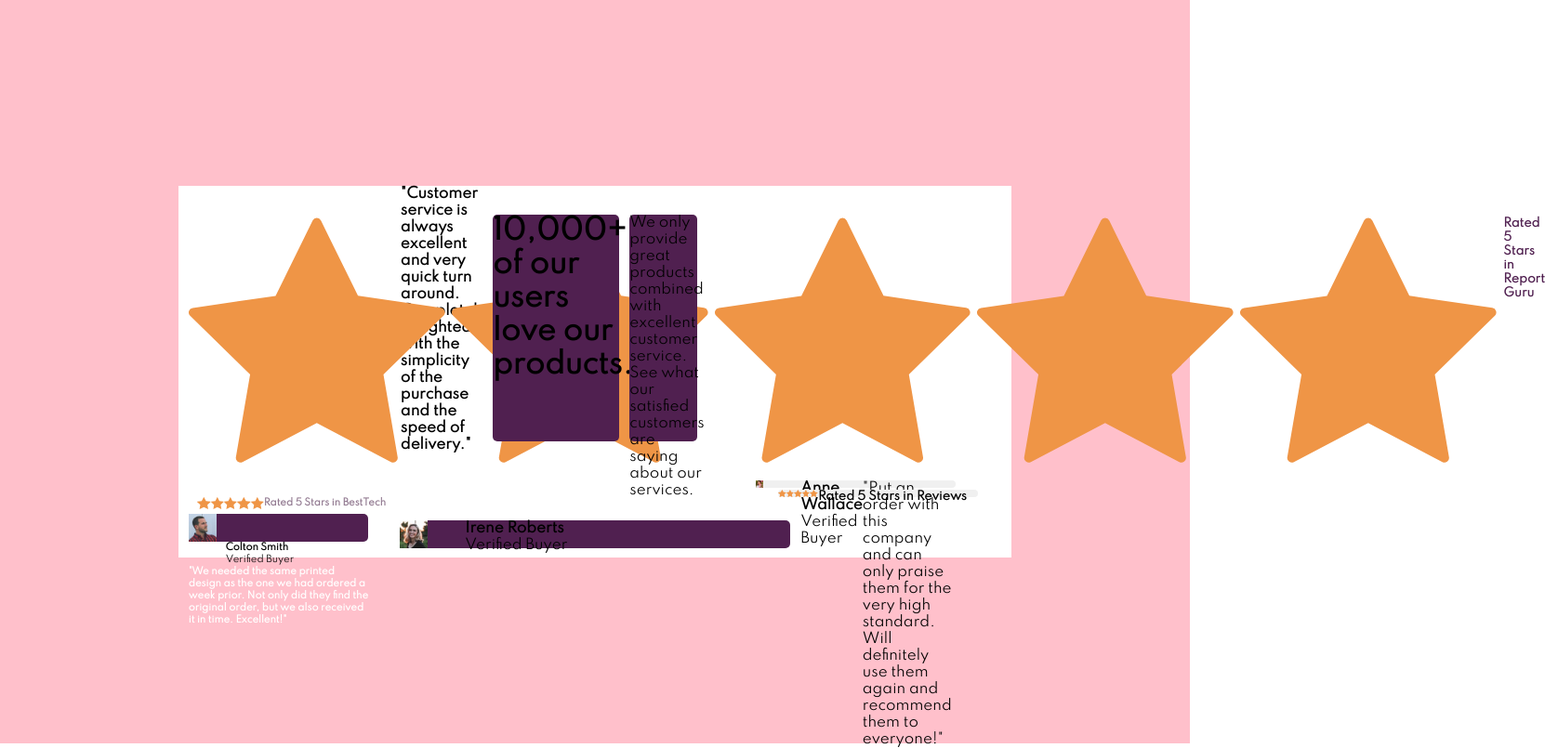
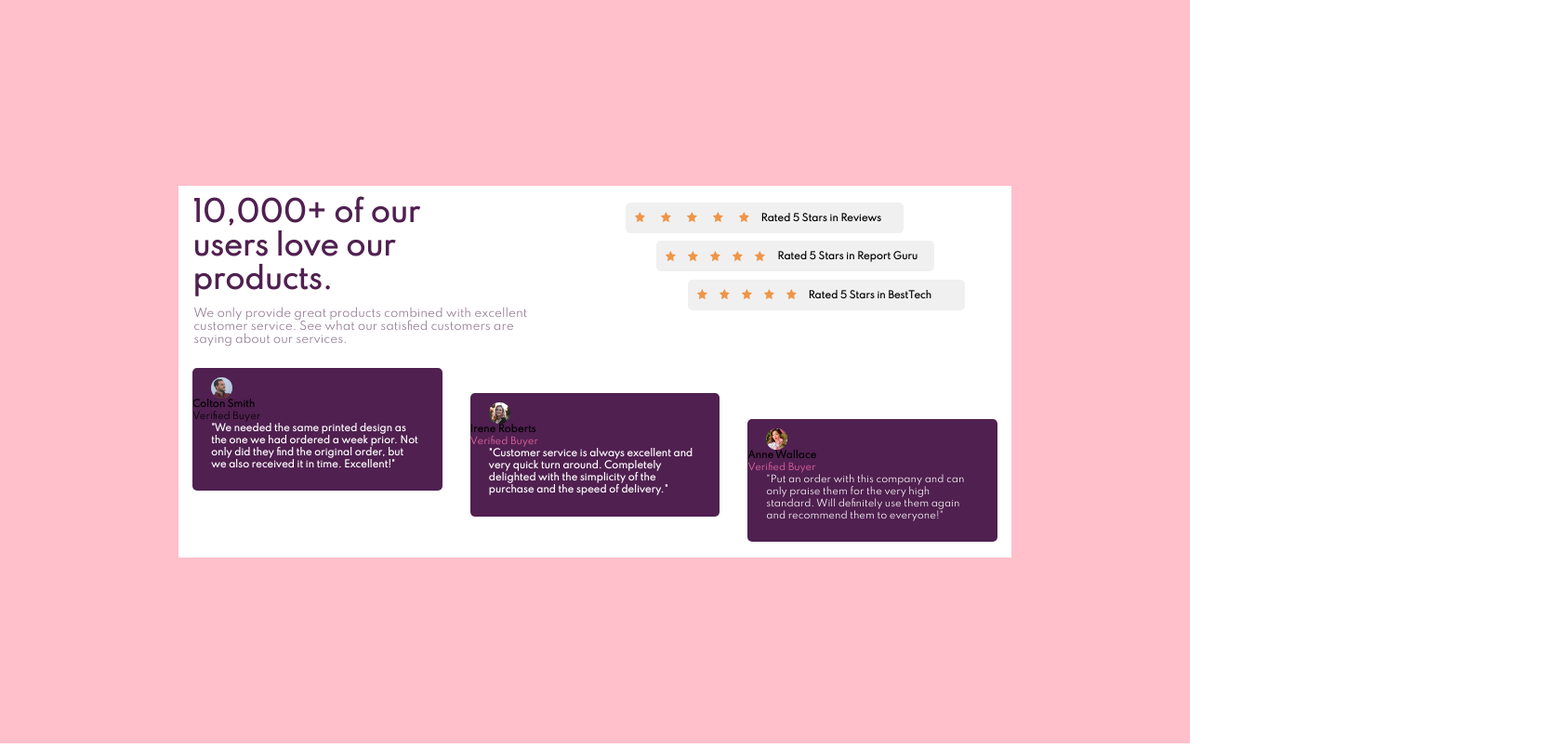
Before and after one commit to ManuDev01/Social-Proof-Section-Master, a plain HTML site: page index.html in a window 1280 px wide. Shown: the whole page at 93% size, 1662 px wide, since content can reach past the window. Drawn offline with Linux system fonts and the light colour scheme.

Commit message:
Remove innecesary code, positioning some thinks

```diff
--- a/index.html
+++ b/index.html
@@ -33,48 +33,51 @@
       <div class="grid-container">
         <!--Feedbacks-->
           <div class="square">
-            <img src="images/image-colton.jpg" alt="" width="30px">
+            <img class="feedbackimage" src="images/image-colton.jpg" alt="Colton">
             <p class="feedbackname"><strong>Colton Smith</strong><br> Verified Buyer</p>
-            <p class="feedback1"><strong>"We needed the same printed design as the one we had ordered a week prior.
-              Not only did they find the original order, but we also received it in time.
+            <p class="feedback1"><strong>"We needed the same printed design as<br> the one we had ordered a week prior.
+              Not<br> only did they find the original order, but<br> we also received it in time.
               Excellent!"</strong></p>
           </div>
           <div class="square">
-            <img src="images/image-irene.jpg" alt="" width="30px">
-            <p class="feedbackname"><strong>Irene Roberts</strong><br> Verified Buyer</div></p>
-            <p class="feedback1"><strong>"Customer service is always excellent and very quick turn around. Completely
-              delighted with the simplicity of the purchase and the speed of delivery."</strong></p>
+              <img class="feedbackimage" src="images/image-irene.jpg" alt="Irene">
+              <p class="feedbackname"><strong>Irene Roberts</strong><br><span>Verified Buyer</span></p>
+            <p class="feedback1"><strong>"Customer service is always excellent and<br> very quick turn around. Completely<br>
+              delighted with the simplicity of the<br> purchase and the speed of delivery."</strong></p>
+            </div>
           <div class="square">
-            <img src="images/image-anne.jpg" alt="" width="30px">
-            <p class="feedbackname"><strong>Anne Wallace</strong><br> Verified Buyer</p>
-            <p class="feecback1">"Put an order with this company and can only praise them for the very high
-              standard. Will definitely use them again and recommend them to everyone!"</p>
+            <img class="feedbackimage" src="images/image-anne.jpg" alt="Anne">
+            <p class="feedbackname"><strong>Anne Wallace</strong><br><span>Verified Buyer</span> </p>
+            <p class="feedback1">"Put an order with this company and can<br> only praise them for the very high<br>
+              standard. Will definitely use them again<br> and recommend them to everyone!"</p>
           </div>
         <!--Feedbacks-->
         <!--Stars-->
           <div class="square">
-            <img src="images/icon-star.svg" alt="">
-            <img src="images/icon-star.svg" alt="">
-            <img src="images/icon-star.svg" alt="">
-            <img src="images/icon-star.svg" alt="">
-            <img src="images/icon-star.svg" alt="">
-            <h5> Rated 5 Stars in Reviews</h5>
+            <div>
+              <img class="starsicon"src="images/icon-star.svg" alt="S" >
+              <img class="starsicon"src="images/icon-star.svg" alt="T">
+              <img class="starsicon"src="images/icon-star.svg" alt="A">
+              <img class="starsicon"src="images/icon-star.svg" alt="R">
+              <img class="starsicon"src="images/icon-star.svg" alt="S">
+            </div>
+            <h6 class="starstext"> Rated 5 Stars in Reviews</h6>
           </div>
           <div class="square">
-            <img src="images/icon-star.svg" alt="">
-            <img src="images/icon-star.svg" alt="">
-            <img src="images/icon-star.svg" alt="">
-            <img src="images/icon-star.svg" alt="">
-            <img src="images/icon-star.svg" alt="">
-            <h5>Rated 5 Stars in Report Guru</h5>
+            <img class="starsicon" src="images/icon-star.svg" alt="S">
+            <img class="starsicon" src="images/icon-star.svg" alt="T">
+            <img class="starsicon" src="images/icon-star.svg" alt="A">
+            <img class="starsicon" src="images/icon-star.svg" alt="R">
+            <img class="starsicon" src="images/icon-star.svg" alt="S">
+            <h6 class="starstext">Rated 5 Stars in Report Guru</h6>
           </div>
           <div class="square">
-            <img src="images/icon-star.svg" alt="">
-            <img src="images/icon-star.svg" alt="">
-            <img src="images/icon-star.svg" alt="">
-            <img src="images/icon-star.svg" alt="">
-            <img src="images/icon-star.svg" alt="">
-            <h5>Rated 5 Stars in BestTech</h5>
+            <img class="starsicon" src="images/icon-star.svg" alt="S">
+            <img class="starsicon" src="images/icon-star.svg" alt="T">
+            <img class="starsicon" src="images/icon-star.svg" alt="A">
+            <img class="starsicon" src="images/icon-star.svg" alt="R">
+            <img class="starsicon" src="images/icon-star.svg" alt="S">
+            <h6 class="starstext">Rated 5 Stars in BestTech</h6>
           </div>
         <!--Stars-->
         <div class="square">
@@ -84,27 +87,11 @@
           <p>We only provide great products combined with excellent<br> customer service. See what our satisfied customers are<br> saying about our services.</p>
         </div>
       </div>
-    <!--
-
-
-
-
-
-
-
-
-
-
-
-
-
-
-    -->
     <!--<div class="attribution">
       Challenge by
       <a href="https://www.frontendmentor.io?ref=challenge" target="_blank"
         >Frontend Mentor</a
-      >. Coded by <a href="#">ManuDev01</a>.
+      >. Coded by <a href="https://github.com/ManuDev01">ManuDev01</a>.
     </div>-->
     </main>
   </body>
--- a/style.css
+++ b/style.css
@@ -44,24 +44,42 @@ main {
   display: flex;
   flex-direction: column;
   color: white;
-  font-size: 10px;
   grid-column: 1/10;
-  grid-row: 15/26;
-}
-.square .feedbackname {
-  color: black;
-  padding: 0px 0px 0px 40px;
+  grid-row: 14/26;
 }
 
 .square:nth-child(2) {
+  display: flex;
+  flex-direction: column;
   color: white;
   grid-column: 10/19;
-  grid-row: 17/28;
+  grid-row: 16/28;
 }
 .square:nth-child(3) {
+  display: flex;
+  flex-direction: column;
   color: white;
   grid-column: 19/28;
-  grid-row: 19/30;
+  grid-row: 18/30;
+}
+.feedbackimage {
+  margin-left: 20px;
+  margin-top: 25px;
+  width: 23px;
+  height: 23px;
+  margin-top: 10px;
+  border-radius: 50%;
+}
+.feedbackname {
+  color: black;
+  font-size: 10px;
+}
+.feedback1 {
+  font-size: 10px;
+  margin-left: 20px;
+}
+span {
+  color: var(--Soft-Pink);
 }
 /*Feedbacks*/
 /*Stars*/
@@ -79,6 +97,17 @@ main {
   grid-column: 17/27;
   grid-row: 8/11;
   background-color: rgb(240, 240, 240);
+}
+
+.starsicon {
+  width: 11px;
+  height: 11px;
+  padding: 10.5px 3px 2px 10px;
+}
+
+.starstext {
+  padding-top: 11px;
+  padding-left: 10px;
 }
 /*Stars*/
 /*Text*/
@@ -99,7 +128,3 @@ main {
   font-size: 12px;
 }
 /*Text*/
-
-img {
-  image-resolution: 10px 10px;
-}
```
